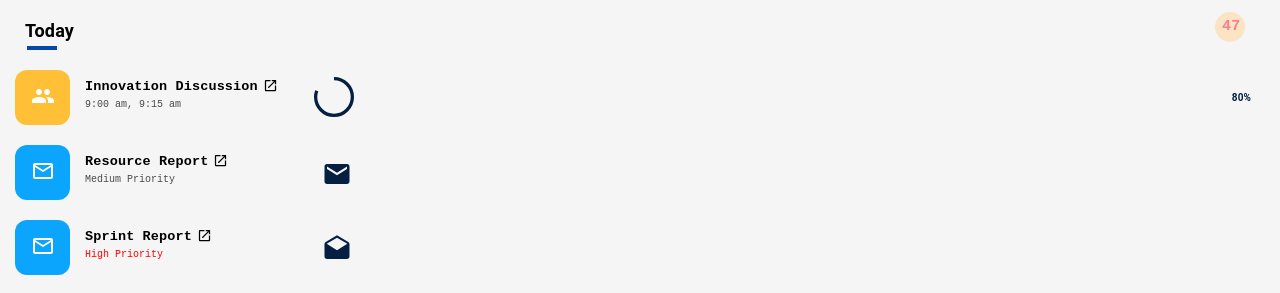
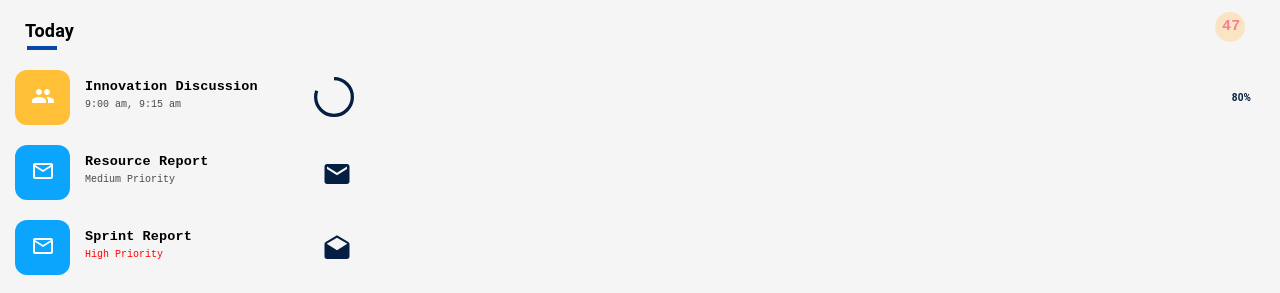
Before and after one commit to nimin1/wm-demo-prototype, a React (Create React App) app: page /mytask in a window 1280 px wide. Shown: the part 293-586 px from the top of the page. Built offline with nearby package versions, Linux system fonts and the light colour scheme.

Commit message:
Initial commit

```diff
--- a/src/Components/ItemsCard/ItemsCard.js
+++ b/src/Components/ItemsCard/ItemsCard.js
@@ -191,7 +191,9 @@ const ItemsCard = (props) => {
           <Typography className={classes.cardTitleStyle}>
             {cardTitle}
           </Typography>
-          <OpenInNewIcon style={linkStyle} />
+          {cardCategory.includes("Approval") && (
+            <OpenInNewIcon style={linkStyle} />
+          )}
         </div>
         <Typography
           className={classes.cardTaskTitleStyle}
```
